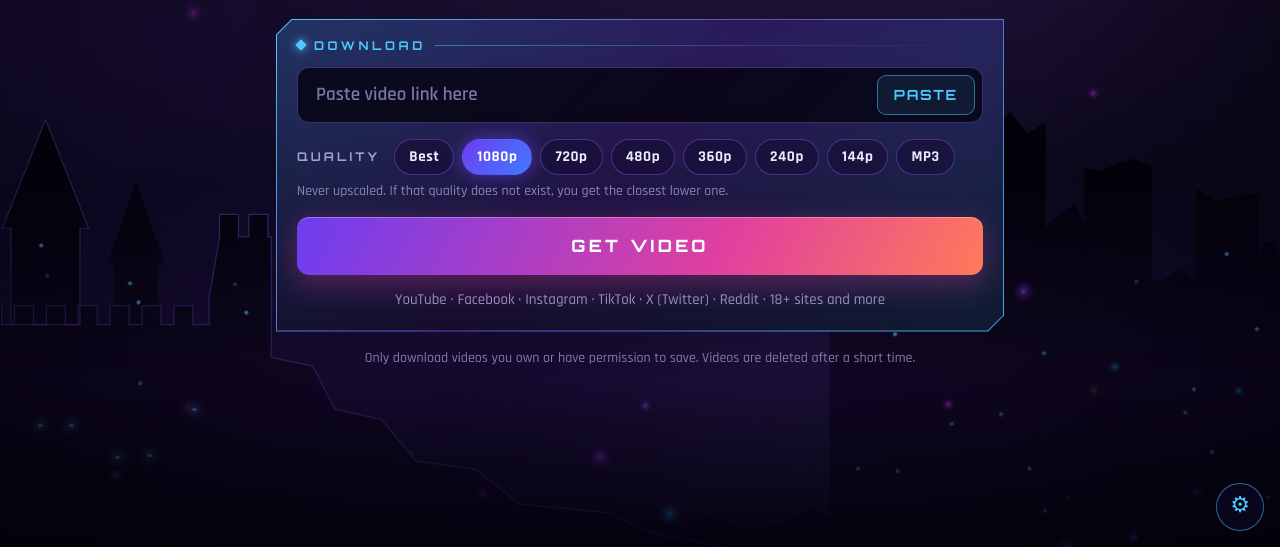
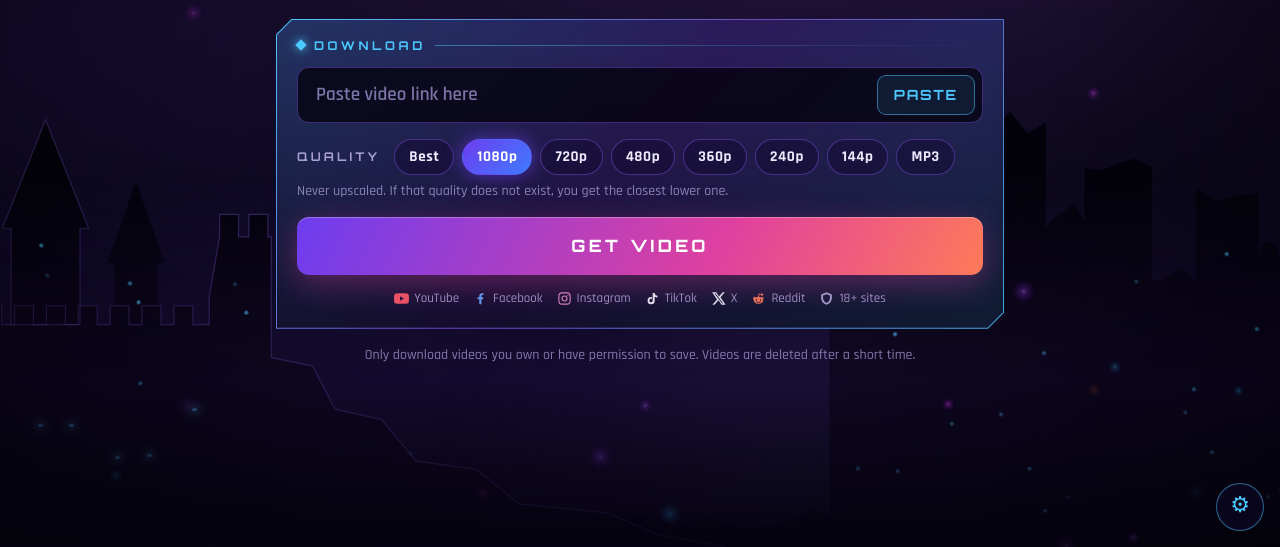
Before and after one commit to junayet444yt-cell/ERROR-HUB, a plain HTML site: page static/index.html in a window 1280 px wide. Shown: the part 253-800 px from the top of the page. Drawn offline with Linux system fonts and the light colour scheme; no server answers.

Commit message:
Add platform logos to supported-sites strip

```diff
--- a/static/index.html
+++ b/static/index.html
@@ -224,6 +224,19 @@ main{position:relative;z-index:2;max-width:760px;margin:0 auto;padding:clamp(18p
 .account-footnote{margin:14px 2px 0;color:#8f88aa;font-size:12px;line-height:1.5}
 @media(max-width:430px){.account-dialog{padding:17px}.provider-grid{grid-template-columns:1fr}.provider-card{padding:10px}.account-open{width:100%;justify-content:center}}
 
+
+.platform-strip{display:flex;flex-wrap:wrap;justify-content:center;align-items:center;gap:9px 14px;margin:14px 0 0;color:#9a91c6;font-size:13px}
+.platform-item{display:inline-flex;align-items:center;gap:5px;white-space:nowrap}
+.platform-item svg{width:15px;height:15px;fill:currentColor;opacity:.9}
+.platform-item:nth-child(1) svg{color:#ff5969}
+.platform-item:nth-child(2) svg{color:#6ba6ff}
+.platform-item:nth-child(3) svg{fill:none;stroke:#e889c4;stroke-width:1.8}
+.platform-item:nth-child(3) svg .fill{fill:#e889c4;stroke:none}
+.platform-item:nth-child(4) svg{color:#f4f1ff}
+.platform-item:nth-child(5) svg{color:#f4f1ff}
+.platform-item:nth-child(6) svg{color:#ff795d}
+.platform-item:nth-child(7) svg{color:#b3a6d9}
+
 </style>
 </head>
 <body>
@@ -263,7 +276,15 @@ main{position:relative;z-index:2;max-width:760px;margin:0 auto;padding:clamp(18p
     <div class="qrow" id="qrow" role="radiogroup" aria-label="Video quality"><span class="qlab">QUALITY</span></div>
     <p class="qnote">Never upscaled. If that quality does not exist, you get the closest lower one.</p>
     <button class="go" id="go" type="button">Get Video</button>
-    <p class="hint">YouTube · Facebook · Instagram · TikTok · X (Twitter) · Reddit · 18+ sites and more</p>
+    <div class="platform-strip" aria-label="Supported platforms">
+      <span class="platform-item"><svg viewBox="0 0 24 24" aria-hidden="true"><path d="M23.5 6.2a3 3 0 0 0-2.1-2.1C19.5 3.6 12 3.6 12 3.6s-7.5 0-9.4.5A3 3 0 0 0 .5 6.2 31 31 0 0 0 0 12a31 31 0 0 0 .5 5.8 3 3 0 0 0 2.1 2.1c1.9.5 9.4.5 9.4.5s7.5 0 9.4-.5a3 3 0 0 0 2.1-2.1A31 31 0 0 0 24 12a31 31 0 0 0-.5-5.8ZM9.6 15.6V8.4l6.2 3.6-6.2 3.6Z"/></svg>YouTube</span>
+      <span class="platform-item"><svg viewBox="0 0 24 24" aria-hidden="true"><path d="M13.5 21v-8h2.7l.4-3.1h-3.1v-2c0-.9.3-1.5 1.6-1.5h1.7V3.6c-.3 0-1.3-.1-2.5-.1-2.5 0-4.2 1.5-4.2 4.3v2.1H7.3V13h2.8v8h3.4Z"/></svg>Facebook</span>
+      <span class="platform-item"><svg viewBox="0 0 24 24" aria-hidden="true"><rect x="3" y="3" width="18" height="18" rx="5"/><circle cx="12" cy="12" r="4"/><circle cx="17.5" cy="6.8" r="1" class="fill"/></svg>Instagram</span>
+      <span class="platform-item"><svg viewBox="0 0 24 24" aria-hidden="true"><path d="M15.5 3c.3 2.6 1.7 4.2 4.5 4.4v3.1a9.4 9.4 0 0 1-4.5-1.3v6.2a5.7 5.7 0 1 1-5.7-5.7c.4 0 .8 0 1.2.1v3.2a2.6 2.6 0 1 0 1.3 2.3V3h3.2Z"/></svg>TikTok</span>
+      <span class="platform-item"><svg viewBox="0 0 24 24" aria-hidden="true"><path d="M18.9 2H22l-6.8 7.8L23.2 22h-6.3L12 14.6 5.5 22H2.3l7.3-8.4L1.8 2h6.5l4.5 6.8L18.9 2Zm-1.1 18h1.7L7.3 3.9H5.5L17.8 20Z"/></svg>X</span>
+      <span class="platform-item"><svg viewBox="0 0 24 24" aria-hidden="true"><path d="M20.5 12a2.5 2.5 0 0 0-4.2-1.8 10 10 0 0 0-3.6-1.1l.8-3.5 2.4.5a1.8 1.8 0 1 0 .3-1.3l-3.1-.7a.7.7 0 0 0-.8.5l-1 4.4a10 10 0 0 0-3.6 1.2A2.5 2.5 0 1 0 4.5 14a4 4 0 0 0-.1.9c0 3.2 3.4 5.8 7.6 5.8s7.6-2.6 7.6-5.8a4 4 0 0 0-.1-.9 2.5 2.5 0 0 0-1-2Zm-12 3.5a1.1 1.1 0 1 1 0-2.2 1.1 1.1 0 0 1 0 2.2Zm7 2.1a5.2 5.2 0 0 1-7 0 .6.6 0 0 1 .9-.8 4 4 0 0 0 5.2 0 .6.6 0 1 1 .9.8Zm-.1-2.1a1.1 1.1 0 1 1 0-2.2 1.1 1.1 0 0 1 0 2.2Z"/></svg>Reddit</span>
+      <span class="platform-item"><svg viewBox="0 0 24 24" aria-hidden="true"><path d="M12 2 3.5 5.5v5.8c0 5.1 3.6 9.2 8.5 10.7 4.9-1.5 8.5-5.6 8.5-10.7V5.5L12 2Zm0 3.1 5.5 2.2v4c0 3.5-2.2 6.5-5.5 7.8-3.3-1.3-5.5-4.3-5.5-7.8v-4L12 5.1Z"/></svg>18+ sites</span>
+    </div>
     <input id="file" type="file" accept="video/*,image/*,.mkv,.mov,.m4v,.3gp,.webp,.avif" hidden>
   </div></section>
   <div id="msg" role="status"></div>
```
